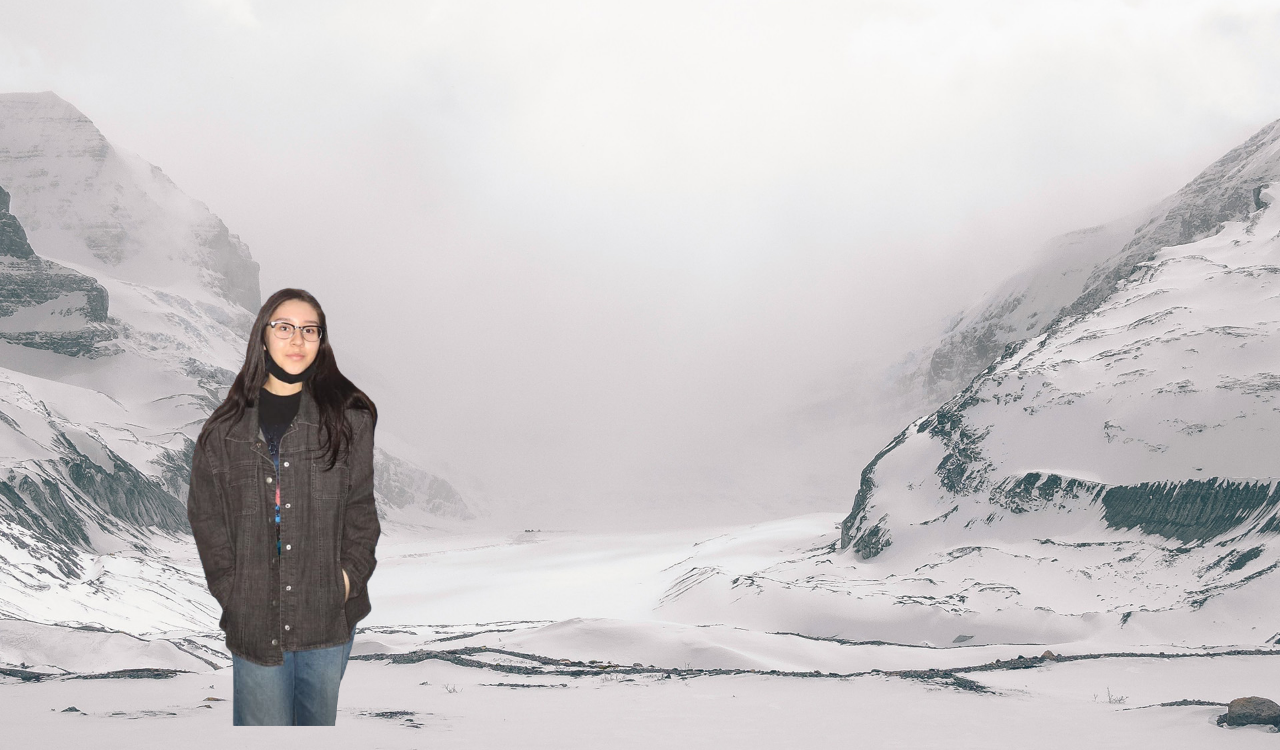
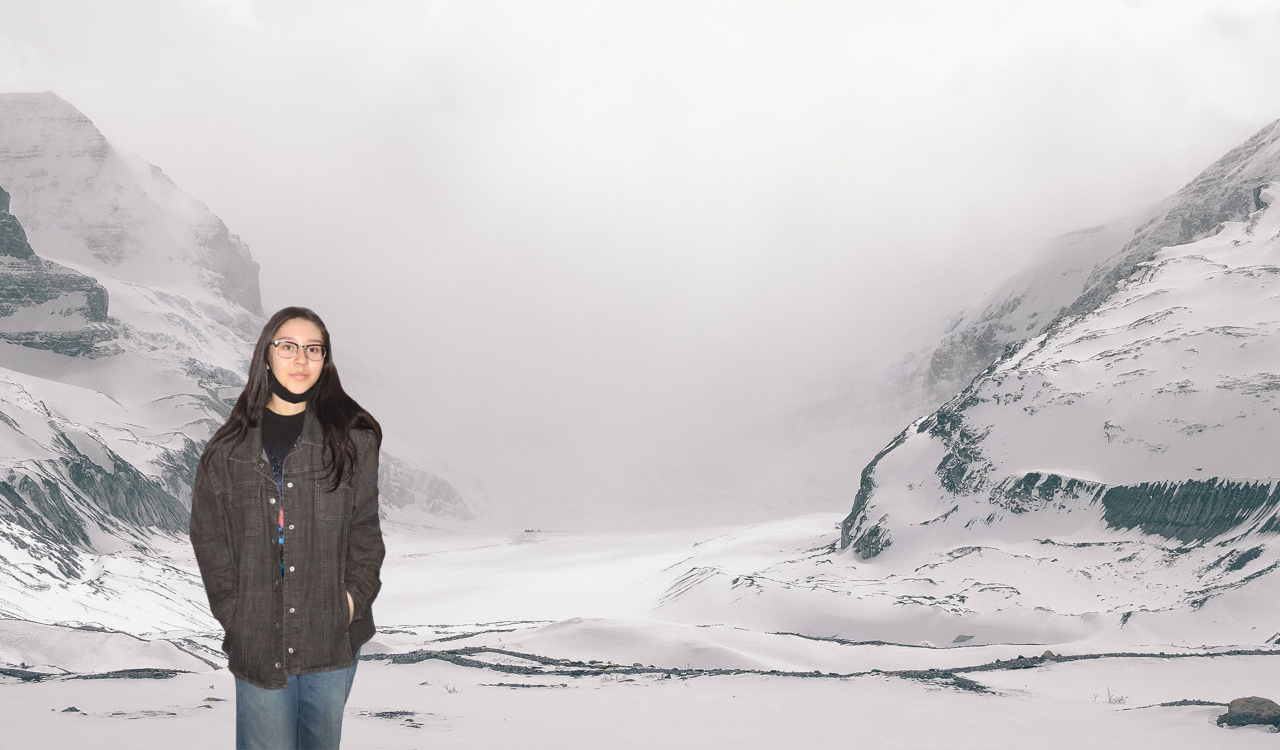
Before and after one commit to catherineg101/medp285.html, a plain HTML site: page raster_graphic/index.html in a window 1280 px wide. Shown: the part 50-800 px from the top of the page. Drawn offline with Linux system fonts and the light colour scheme.

Commit message:
Update style.css

```diff
--- a/raster_graphic/style.css
+++ b/raster_graphic/style.css
@@ -13,7 +13,8 @@ header{
         }
 
         #catherine{
-            position: sticky;
+            position: absolute;
             left: 75;
+            bottom: 0px;
 
         }
```
